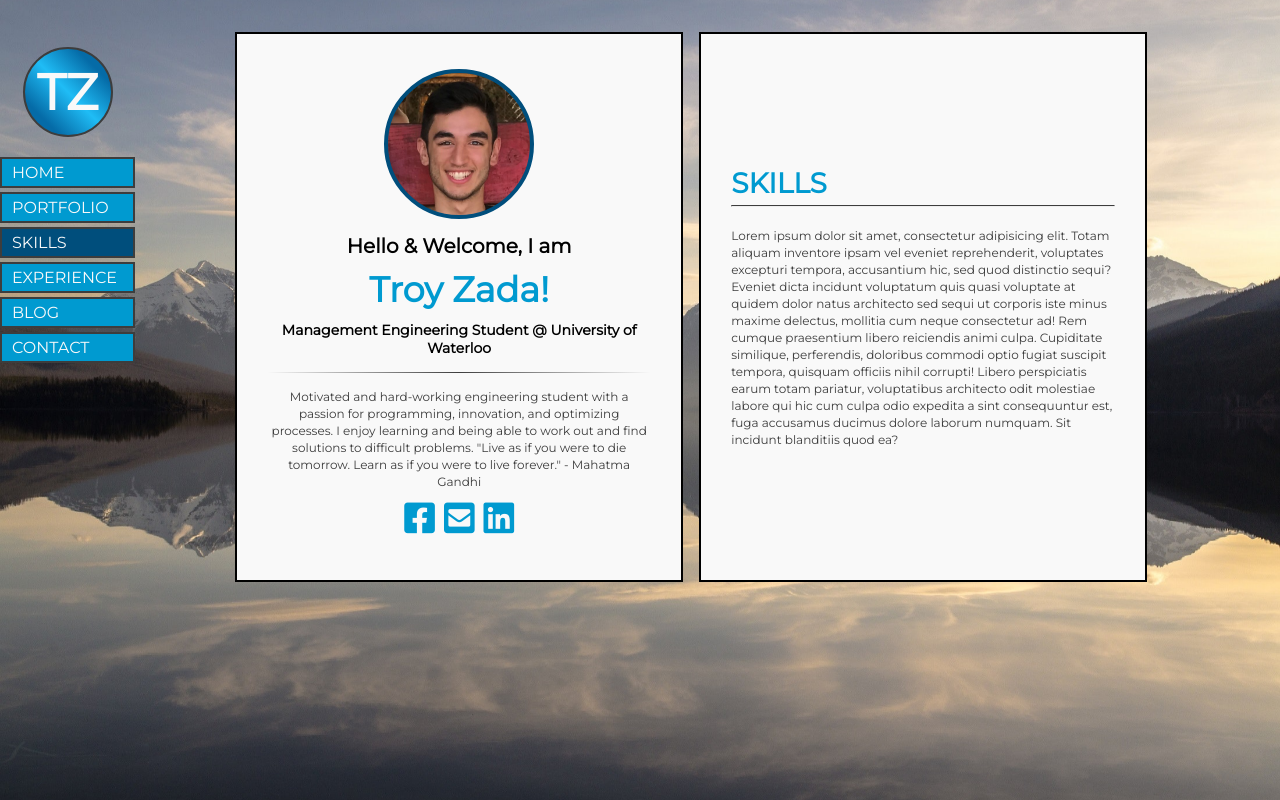
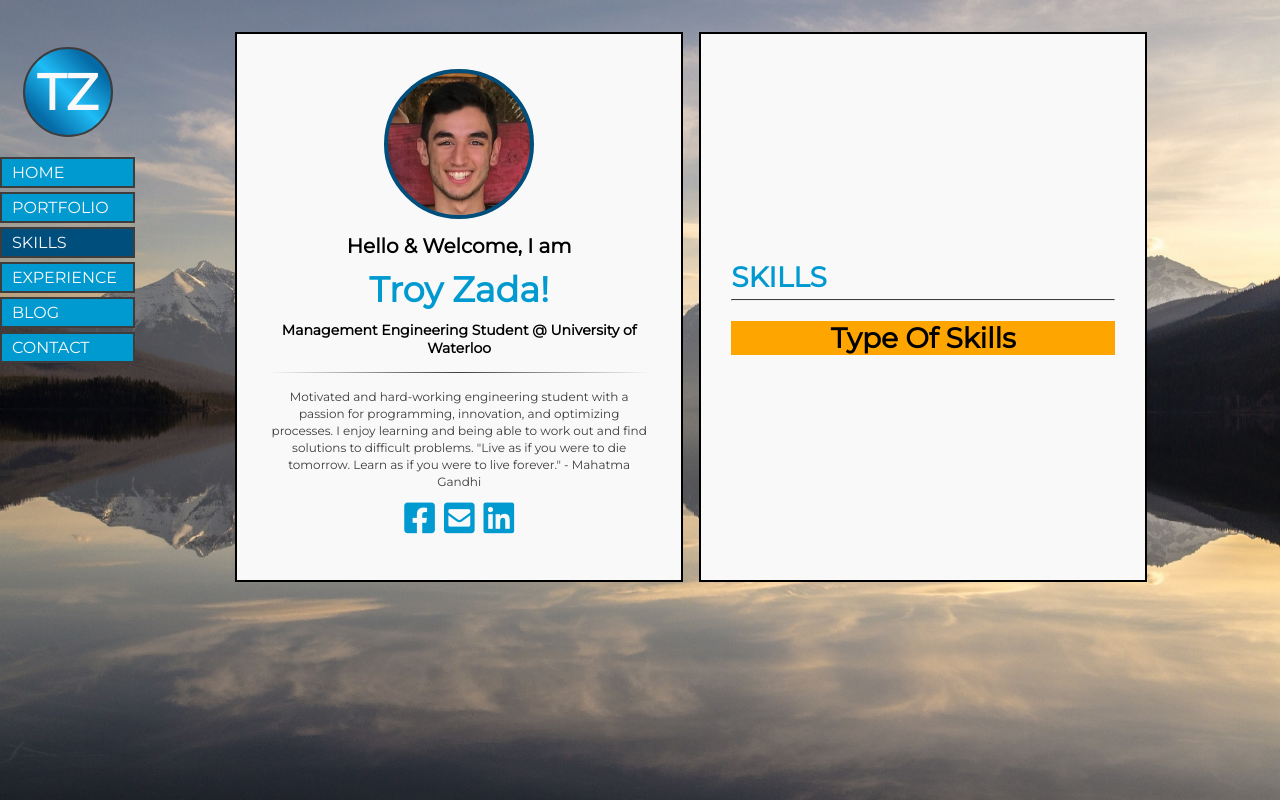
Before and after one commit to tzada8/troy-zada, a React (Create React App) app: page /skills in a window 1280 px wide. Built offline with nearby package versions, Linux system fonts and the light colour scheme; a web font is replaced by a local one.

Commit message:
working on Skills.js bars/img background now an ID

```diff
--- a/src/App.css
+++ b/src/App.css
@@ -65,8 +65,8 @@ hr.horizontal-bar__fade {
    );
 }
 
-/* ALL MAIN CONTENT EXCLUDING NAVBAR */
-.content-container {
+/* BACKGROUND FOR ALL MAIN CONTENT */
+#content-container {
    background: url("./images/background/mountain2.jpg") center center/cover
       no-repeat;
    background-attachment: fixed;
@@ -74,7 +74,6 @@ hr.horizontal-bar__fade {
    height: 100vh;
    min-height: var(--MIN_SCREEN_HEIGHT);
    width: 100%;
-   /* padding: 5% 5%; */
 }
 
 /* IF SCREEN IS DESKTOP-SMALL VERSION, THEN HAVE FOLLOWING STYLES */
--- a/src/App.js
+++ b/src/App.js
@@ -14,7 +14,7 @@ function App() {
       <div>
          <Router>
             <Navbar />
-            <div className="content-container">
+            <div id="content-container">
                <Switch>
                   <Route exact path="/">
                      <RenderCards
--- a/src/components/cards/Cards.css
+++ b/src/components/cards/Cards.css
@@ -75,6 +75,7 @@ hr.horizontal-bar__title {
 
 .card-content {
    /* padding-top: 0; */
+   background: orange;
 }
 
 /* IF SCREEN IS DESKTOP-SMALL VERSION, THEN HAVE FOLLOWING STYLES */
--- /dev/null
+++ b/src/components/cards/skills/ProgressBar.js
@@ -0,0 +1,11 @@
+import React from "react";
+
+function ProgressBar() {
+   return (
+      <div>
+         <h1>Progress Bar</h1>
+      </div>
+   );
+}
+
+export default ProgressBar;
--- a/src/components/cards/skills/Skills.js
+++ b/src/components/cards/skills/Skills.js
@@ -1,4 +1,5 @@
 import React from "react";
+import TypeOfSkills from "./TypeOfSkills";
 import "./Skills.css";
 import "../Cards.css";
 import { SKILLS } from "../../Constants";
@@ -10,27 +11,12 @@ function Skills(props) {
             {/* TITLE OF CARD */}
             <div className="card-title">
                <h1>{SKILLS}</h1>
+               <hr className="horizontal-bar__title" />
             </div>
-            <hr className="horizontal-bar__title" />
 
             {/* REST OF CONTENT */}
             <div className="card-content">
-               <p>
-                  Lorem ipsum dolor sit amet, consectetur adipisicing elit.
-                  Totam aliquam inventore ipsam vel eveniet reprehenderit,
-                  voluptates excepturi tempora, accusantium hic, sed quod
-                  distinctio sequi? Eveniet dicta incidunt voluptatum quis quasi
-                  voluptate at quidem dolor natus architecto sed sequi ut
-                  corporis iste minus maxime delectus, mollitia cum neque
-                  consectetur ad! Rem cumque praesentium libero reiciendis animi
-                  culpa. Cupiditate similique, perferendis, doloribus commodi
-                  optio fugiat suscipit tempora, quisquam officiis nihil
-                  corrupti! Libero perspiciatis earum totam pariatur,
-                  voluptatibus architecto odit molestiae labore qui hic cum
-                  culpa odio expedita a sint consequuntur est, fuga accusamus
-                  ducimus dolore laborum numquam. Sit incidunt blanditiis quod
-                  ea?
-               </p>
+               <TypeOfSkills />
             </div>
          </div>
       </div>
--- a/src/components/cards/skills/TypeOfSkills.js
+++ b/src/components/cards/skills/TypeOfSkills.js
@@ -1,4 +1,5 @@
 import React from "react";
+import ProgressBar from "./ProgressBar";
 
 function TypeOfSkills(props) {
    return (
```
